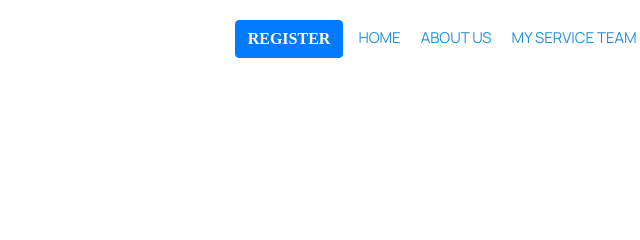
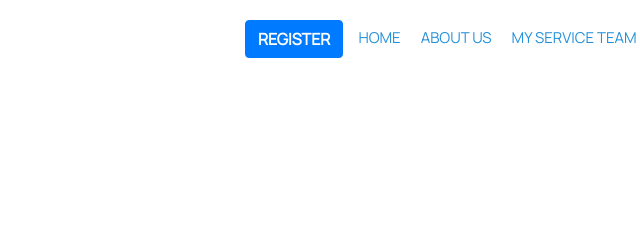
Before and after one commit to Beridze93/work-2-2, a plain HTML site: page index.html in a window 1280 px wide. Shown: the top 240 px of the page, 524-1164 px from the left. Drawn offline with nearby package versions, Linux system fonts and the light colour scheme; a web font is replaced by a local one.

Commit message:
register

```diff
--- a/css/style.css
+++ b/css/style.css
@@ -27,6 +27,9 @@ section{
 	align-items: center;
 	margin-top: 40px;
 
+}
+.br-img-bg{
+	font-family: 'Manrope', sans-serif;
 }
 .bgtitle p{
 	font-family: 'Manrope', sans-serif;
--- a/index.html
+++ b/index.html
@@ -33,7 +33,7 @@
 			<div class="right-header">
 				<nav class="navigation">
 					<ul class="navigation-ul">
-						<button type="button" class="btn btn-primary btn-br text-uppercase font-weight-bold" data-toggle="modal" data-target="#exampleModal">
+						<button type="button" class="btn btn-primary btn-br text-uppercase font-weight-bold br-img-bg" data-toggle="modal" data-target="#exampleModal">
 								  Register
 								</button>
 						<li class="navigation-li">
```
